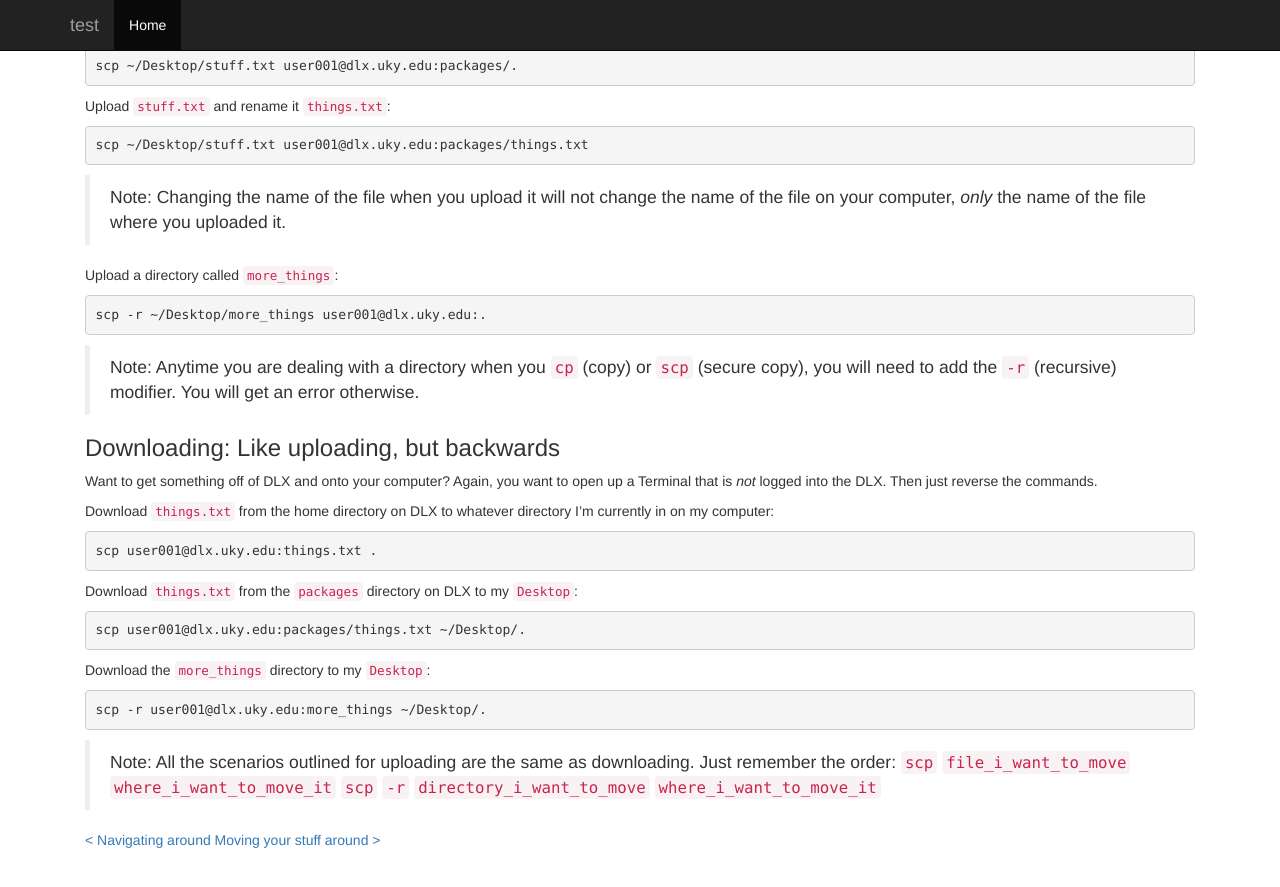
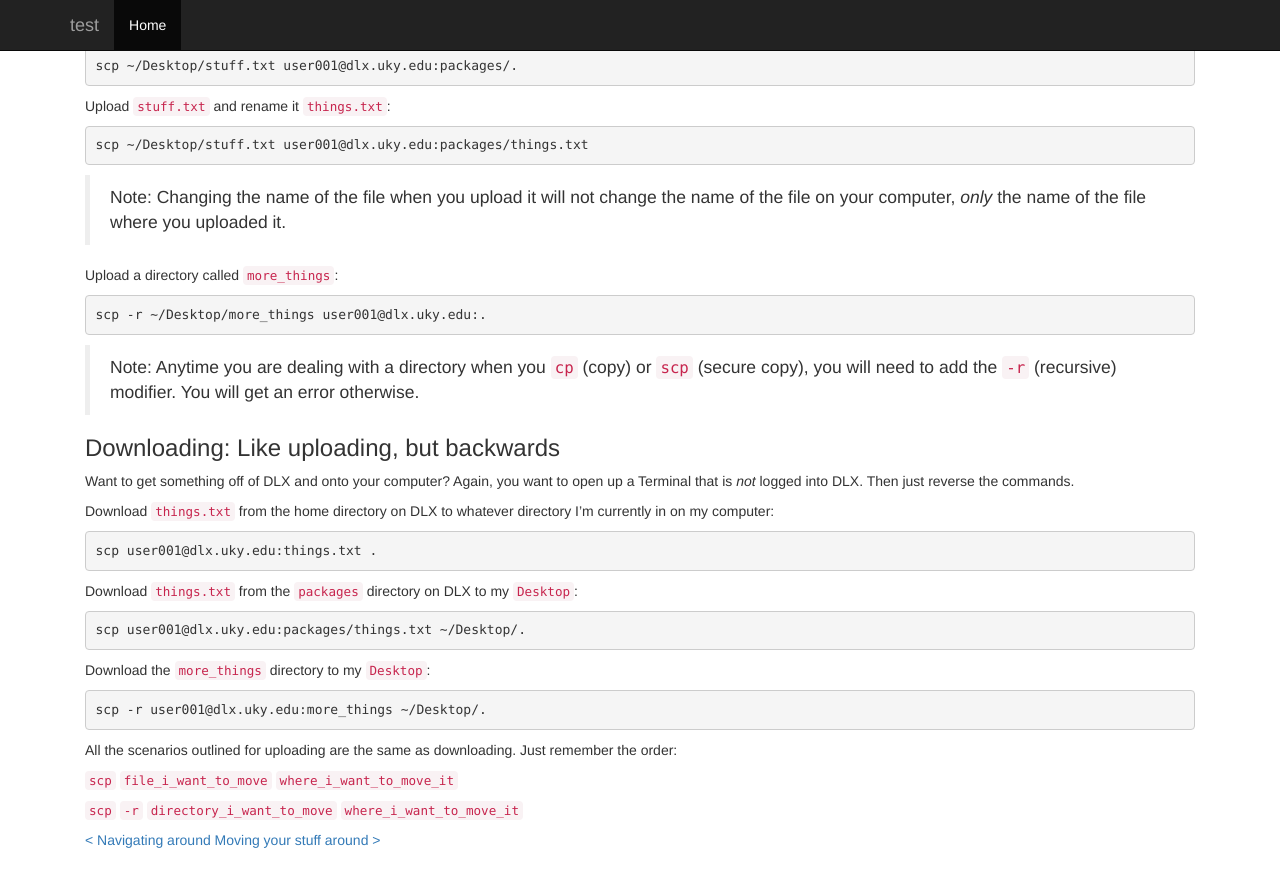
Before and after one commit to karajones/karajones.github.io, a Jekyll site: the page built from dlx/dlx3.md, in a window 1280 px wide and 900 px high, scrolled down 853 px. Shown: the top 887 px of the window. Built offline with Jekyll 4.4.1, drawn with Linux system fonts in a browser that asks for light colours; nearby versions of some CDN libraries; our own code applies the rules of GitHub Pages for plain Markdown files.

Commit message:
Update dlx3.md

````diff
--- a/dlx/dlx3.md
+++ b/dlx/dlx3.md
@@ -56,7 +56,7 @@ scp -r ~/Desktop/more_things user001@dlx.uky.edu:.
 
 ### Downloading: Like uploading, but backwards
 
-Want to get something off of DLX and onto your computer? Again, you want to open up a Terminal that is *not* logged into the DLX. Then just reverse the commands.
+Want to get something off of DLX and onto your computer? Again, you want to open up a Terminal that is *not* logged into DLX. Then just reverse the commands.
 
 Download `things.txt` from the home directory on DLX to whatever directory I’m currently in on my computer:
 ```
@@ -73,8 +73,10 @@ Download the `more_things` directory to my `Desktop`:
 scp -r user001@dlx.uky.edu:more_things ~/Desktop/.
 ```
 
-> Note: All the scenarios outlined for uploading are the same as downloading. Just remember the order:
-> `scp` `file_i_want_to_move` `where_i_want_to_move_it`
-> `scp` `-r` `directory_i_want_to_move` `where_i_want_to_move_it`
+All the scenarios outlined for uploading are the same as downloading. Just remember the order:
+
+`scp` `file_i_want_to_move` `where_i_want_to_move_it`
+
+`scp` `-r` `directory_i_want_to_move` `where_i_want_to_move_it`
 
 [\< Navigating around](navigating.html)   [Moving your stuff around \>](moving.html)
````
